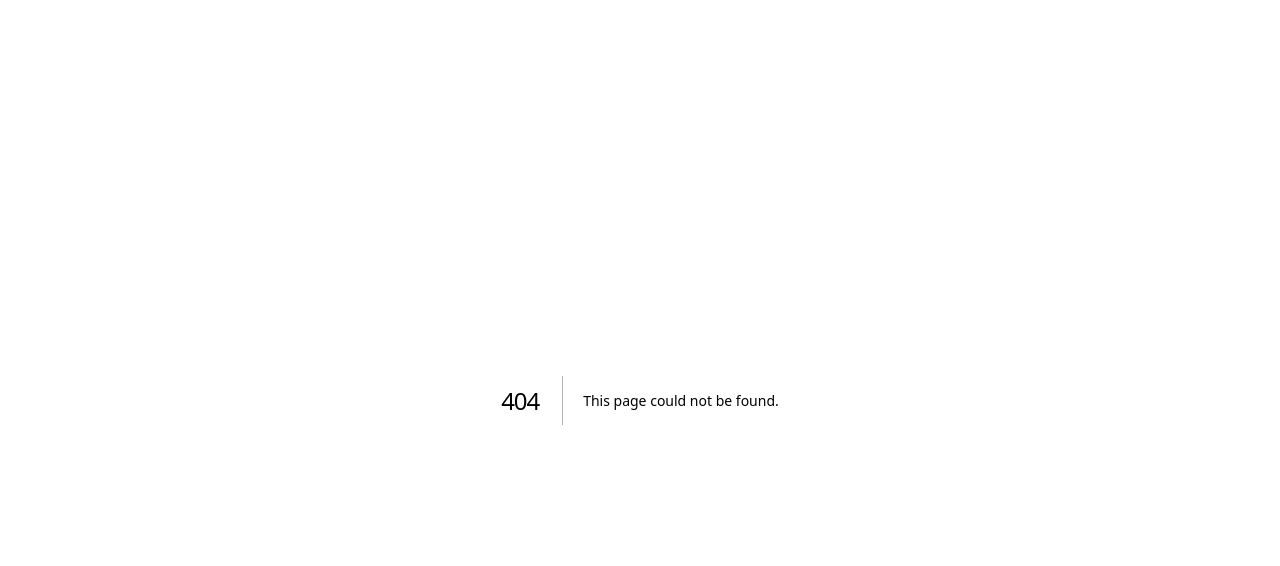
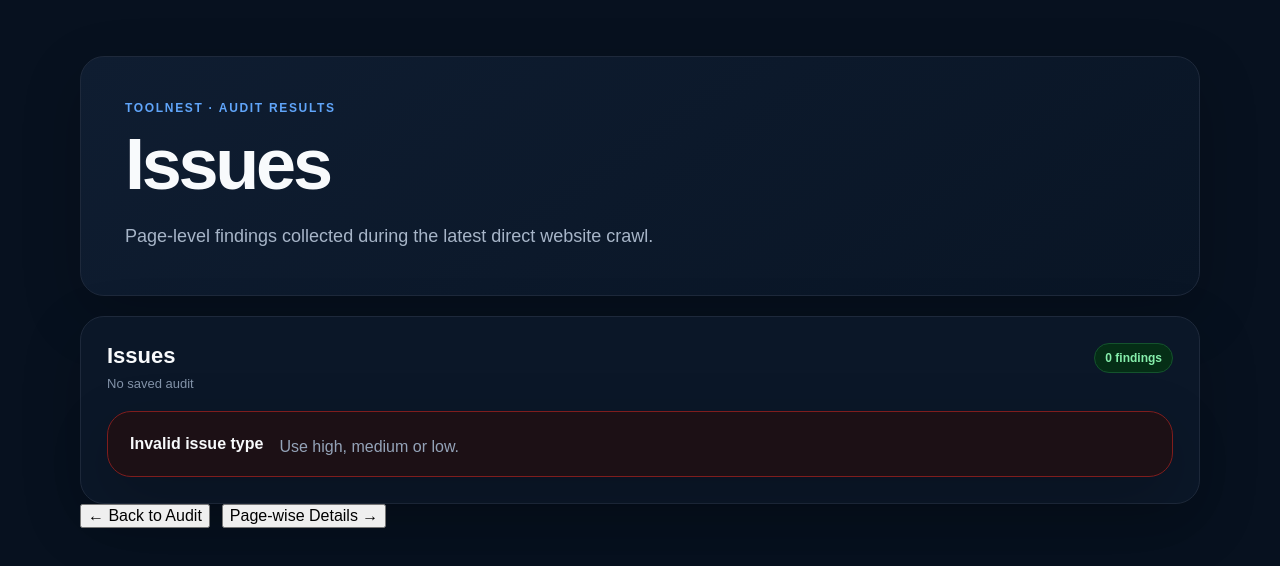
Before and after one commit to Faizanalitiwana/Website-Intelligence-Command-Center, a Next.js app: page /issues/1 in a window 1280 px wide. Before the commit this address had no page. Shown: the top 566 px of the page. Built offline with nearby package versions, Linux system fonts and the light colour scheme.

Commit message:
Add dedicated severity issue result pages

```diff
--- /dev/null
+++ b/app/issues/[severity]/page.tsx
@@ -0,0 +1,93 @@
+"use client";
+
+import { useEffect, useState } from "react";
+
+type Severity = "high" | "medium" | "low";
+
+type AuditIssue = {
+  severity: Severity;
+  code: string;
+  title: string;
+  detail: string;
+  url: string;
+};
+
+type AuditData = {
+  finalUrl: string;
+  issues: AuditIssue[];
+};
+
+export default function SeverityIssuesPage({
+  params,
+}: {
+  params: { severity: string };
+}) {
+  const [data, setData] = useState<AuditData | null>(null);
+  const [ready, setReady] = useState(false);
+
+  useEffect(() => {
+    try {
+      const raw = window.sessionStorage.getItem("toolnest-audit-result");
+      if (raw) setData(JSON.parse(raw) as AuditData);
+    } catch {
+      setData(null);
+    } finally {
+      setReady(true);
+    }
+  }, []);
+
+  const severity = params.severity.toLowerCase() as Severity;
+  const valid = severity === "high" || severity === "medium" || severity === "low";
+  const issues = data?.issues.filter((issue) => issue.severity === severity) ?? [];
+  const title = valid ? `${severity[0].toUpperCase()}${severity.slice(1)} Issues` : "Issues";
+
+  if (!ready) {
+    return <main className="shell"><section className="status-box"><strong>Loading audit results...</strong></section></main>;
+  }
+
+  return (
+    <main className="shell">
+      <section className="hero">
+        <p className="eyebrow">TOOLNEST · AUDIT RESULTS</p>
+        <h1>{title}</h1>
+        <p className="subtitle">
+          Page-level findings collected during the latest direct website crawl.
+        </p>
+      </section>
+
+      <section className="panel">
+        <div className="panel-header">
+          <div>
+            <h2>{title}</h2>
+            <p>{data?.finalUrl ?? "No saved audit"}</p>
+          </div>
+          <span className="verified">{issues.length} findings</span>
+        </div>
+
+        {!valid ? (
+          <div className="error-box"><strong>Invalid issue type</strong><p>Use high, medium or low.</p></div>
+        ) : issues.length === 0 ? (
+          <div className="success-box">No {severity} issues were detected in this audit.</div>
+        ) : (
+          <div className="issues-list">
+            {issues.map((issue, index) => (
+              <article className="issue" key={`${issue.code}-${issue.url}-${index}`}>
+                <span className={`severity ${issue.severity}`}>{issue.severity}</span>
+                <div className="issue-content">
+                  <strong>{issue.title}</strong>
+                  <p>{issue.detail}</p>
+                  <code>{issue.url}</code>
+                </div>
+              </article>
+            ))}
+          </div>
+        )}
+      </section>
+
+      <div style={{ display: "flex", gap: 12, flexWrap: "wrap" }}>
+        <button type="button" onClick={() => (window.location.href = "/")}>← Back to Audit</button>
+        <button type="button" onClick={() => (window.location.href = "/page-details")}>Page-wise Details →</button>
+      </div>
+    </main>
+  );
+}
```
